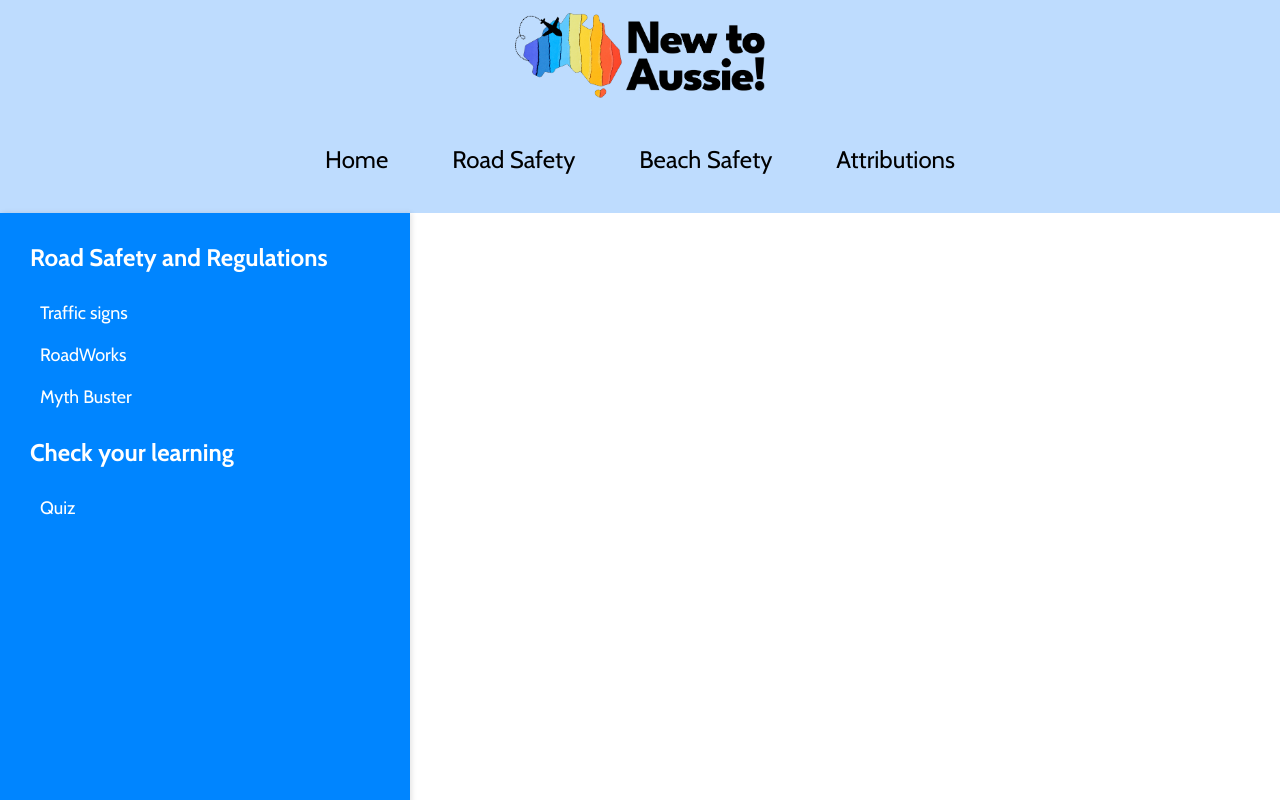
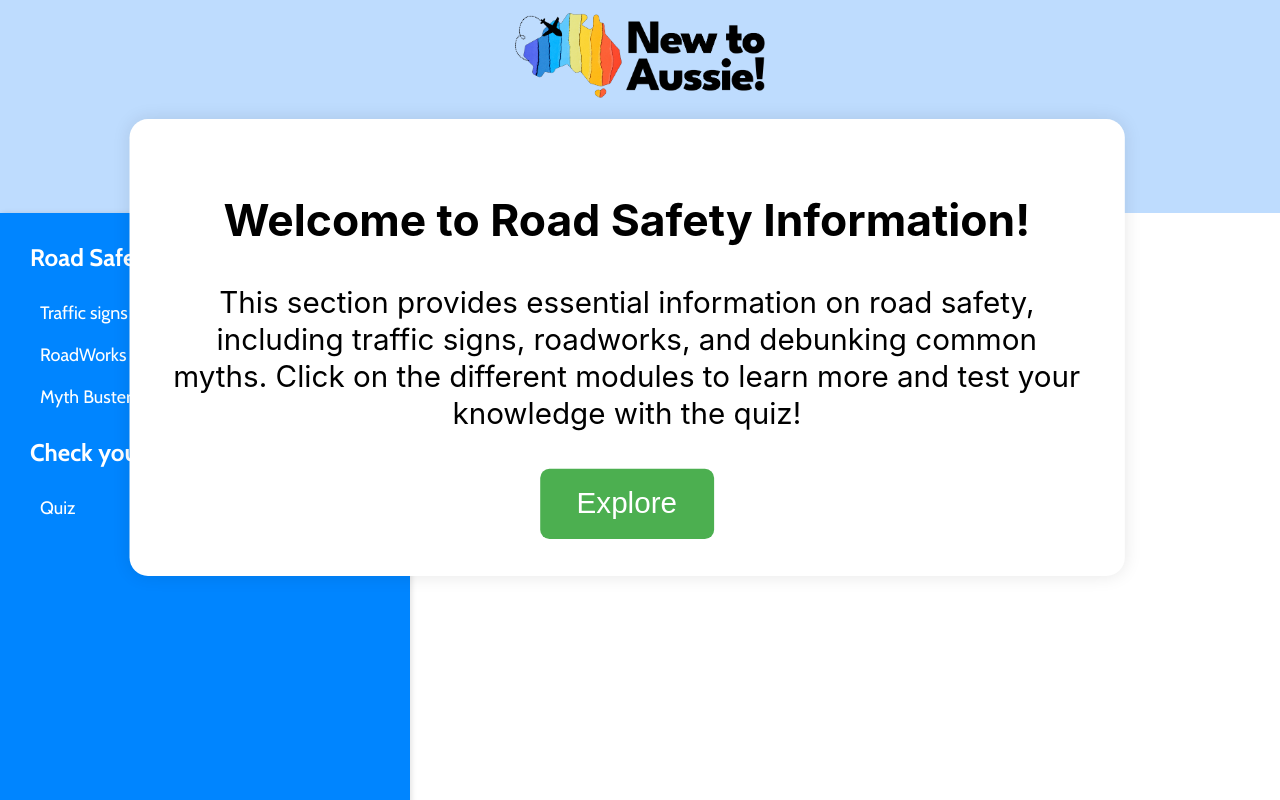
Before and after one commit to ShekharTy/new-to-aussie, a React (Create React App) app: page /#/road-safety in a window 1280 px wide. Shown: the top 800 px of the page. Built offline with nearby package versions, Linux system fonts and the light colour scheme.

Commit message:
Update Homepage

```diff
--- a/src/components/road-safety.js
+++ b/src/components/road-safety.js
@@ -8,6 +8,7 @@ function RoadSafety() {
     const [selectedModule, setSelectedModule] = useState('');
     const [currentMythIndex, setCurrentMythIndex] = useState(0);
     const [progress, setProgress] = useState(0);
+    const [showWelcome, setShowWelcome] = useState(true);
     const [myths, setMyths] = useState([
         { id: 1, text: "It's fine to use your phone while you're driving if it's in a cradle", description: "Please avoid using mobile devices while driving. Driving requires your full attention", isMyth: true, revealed: false },
         { id: 2, text: "When approaching a roundabout always give way to your right",description:"Not just on your right. Drivers must slow or stop to give way to any vehicles already in the roundabout.", isMyth: true, revealed: false },
@@ -32,16 +33,25 @@ function RoadSafety() {
     const nextMyth = () => setCurrentMythIndex(prevIndex => (prevIndex + 1) % myths.length);
 
     const prevMyth = () => setCurrentMythIndex(prevIndex => (prevIndex - 1 + myths.length) % myths.length);
-
+    const closeWelcome = () => setShowWelcome(false);
     return (
         <div>
             <Header />
+            {showWelcome && (
+                <div className="welcome-overlay">
+                    <div className="welcome-message">
+                        <h2>Welcome to Road Safety Information!</h2>
+                        <p>This section provides essential information on road safety, including traffic signs, roadworks, and debunking common myths. Click on the different modules to learn more and test your knowledge with the quiz!</p>
+                        <button onClick={closeWelcome}>Explore</button>
+                    </div>
+                </div>
+            )}
             <div className="road-safety-container">
                 <aside className="sidebar">
                     <h1>Road Safety and Regulations</h1>
                     <ul>
                         <li className={selectedModule === 'Traffic signs' ? 'active' : ''} onClick={() => handleModuleClick('Traffic signs')}>Traffic signs</li>
-                        <li className={selectedModule === 'RoadWorks' ? 'active' : ''} onClick={() => handleModuleClick('RoadWorks')}>RoadWorks</li>
+                        <li className={selectedModule === 'Emergency Procedures' ? 'active' : ''} onClick={() => handleModuleClick('RoadWorks')}>RoadWorks</li>
                         <li className={selectedModule === 'Myth Buster' ? 'active' : ''} onClick={() => handleModuleClick('Myth Buster')}>Myth Buster</li>
                     </ul>
                     <h2>Check your learning</h2>
@@ -53,7 +63,7 @@ function RoadSafety() {
                     {selectedModule === 'Traffic signs' && (
                         <TrafficSigns />
                     )}
-                    {selectedModule === 'RoadWorks' && <h1>Roadworks Content</h1>}
+                    {selectedModule === 'Emergency Procedures' && <h1>Emergency Procedures Content</h1>}
                     {selectedModule === 'Myth Buster' && (
                         <div>
                             <h1>Myth Buster</h1>
--- a/src/styles/home.css
+++ b/src/styles/home.css
@@ -25,7 +25,6 @@ body,
 }
 
 .welcome-message {
-    background-color: rgba(255, 255, 255, 0.5);
     padding: 20px;
     border-radius: 10px;
     text-align: center;
@@ -33,6 +32,7 @@ body,
     top: 40%;
     left: 40%;
     transform: scale(1.85);
+    background-color: rgba(255, 255, 255, 0.7);
 }
 
 .bg-img {
--- a/src/styles/road-safety.css
+++ b/src/styles/road-safety.css
@@ -125,3 +125,40 @@
     box-shadow: 0 2px 4px rgba(0,0,0,0.1);
 
 }
+.welcome-overlay {
+    position: fixed;
+    top: 0;
+    left: 0;
+    width: 70%;
+    height: 70%;
+    display: flex;
+    justify-content: center;
+    align-items: center;
+    z-index: 100;
+}
+
+.welcome-message {
+    background: white;
+    padding: 20px;
+    border-radius: 10px;
+    box-shadow: 0px 0px 10px rgba(0, 0, 0, 0.1);
+    text-align: center;
+}
+
+.welcome-message h2 {
+    margin-bottom: 20px;
+}
+
+.welcome-message p {
+    margin-bottom: 20px;
+}
+
+.welcome-message button {
+    cursor: pointer;
+    background-color: #4CAF50;
+    color: white;
+    border: none;
+    padding: 10px 20px;
+    border-radius: 5px;
+    font-size: 16px;
+}
```
